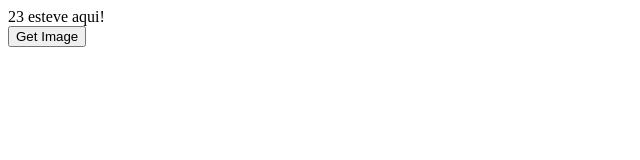
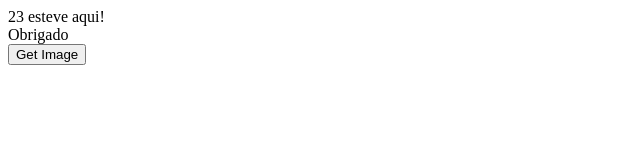
Before and after one commit to vitormcastro/GetImageFromShibes, a plain HTML site: page index.html in a window 1280 px wide. Shown: the whole page, without its empty margins (0-640 px from the left). Drawn offline with nearby package versions, Linux system fonts and the light colour scheme.

Commit message:
Agradecimento ao 23

```diff
--- a/index.html
+++ b/index.html
@@ -11,6 +11,7 @@
     <div>
         <div>
             <label>23 esteve aqui!</label><br/>
+			<label>Obrigado</label><br/>
             <button id="btnGetImg">Get Image</button>
             <div id="shibeContainer">
             </div>
```
